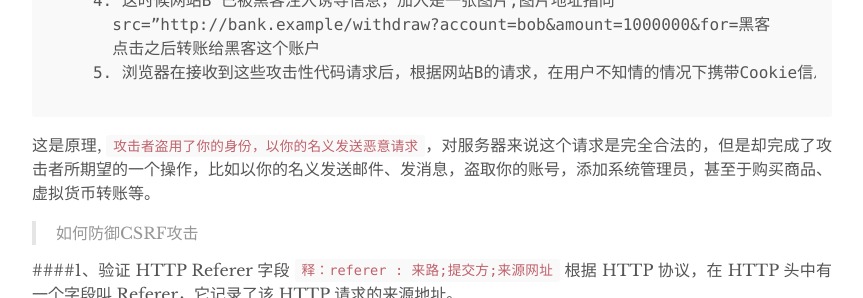
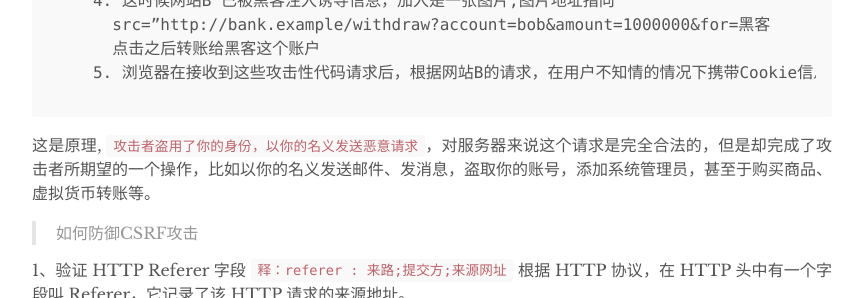
Before and after one commit to Searworld/Searworld.github.io, a Jekyll site: the page built from _posts/2018-06-08-web安全:CSRF攻击原理以及防御.md, in a window 1280 px wide and 900 px high, scrolled down 1006 px, cut to the strip 0-298 px from the top of the window. Shown: the whole strip, without its empty margins (208-1071 px from the left). Built offline with Jekyll 4.4.1, drawn with Linux system fonts in a browser that asks for light colours.

```diff
--- a/_posts/2018-06-08-web安全:CSRF攻击原理以及防御.md
+++ b/_posts/2018-06-08-web安全:CSRF攻击原理以及防御.md
@@ -29,7 +29,7 @@ CSRF攻击攻击原理及过程如下：
 
 >如何防御CSRF攻击
 
-####1、验证 HTTP Referer 字段
+1、验证 HTTP Referer 字段
 `释：referer  :  来路;提交方;来源网址`
  根据 HTTP 协议，在 HTTP 头中有一个字段叫 Referer，它记录了该 HTTP 请求的来源地址。
 
```
